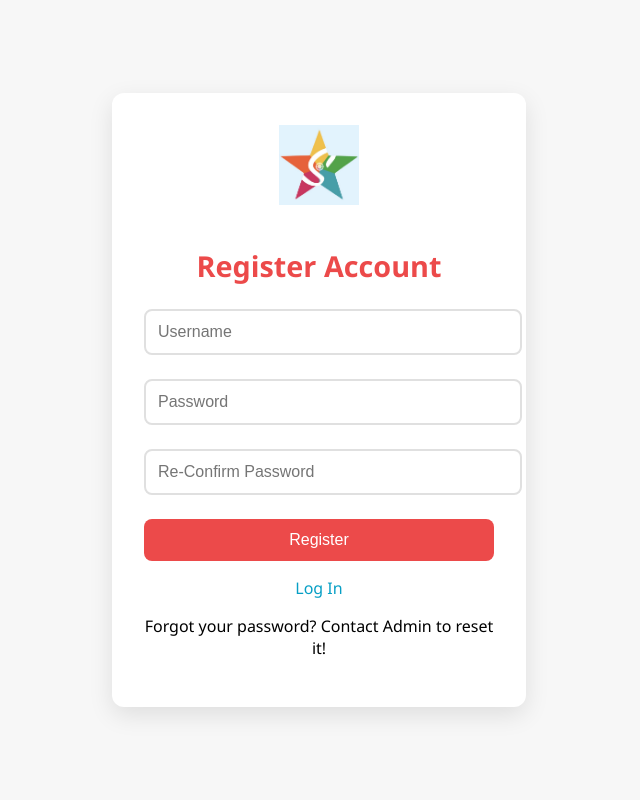
After one commit to 0xMeePok/starfish_attendance, a Flask app: page /register in a window 1280 px wide. The commit adds this page. Shown: the whole page, without its empty margins (321-961 px from the left). Run offline with Flask 3, Linux system fonts and the light colour scheme.

Commit message:
Added Login/register functionality, changed routes to reflect new login

```diff
--- a/app.py
+++ b/app.py
@@ -1,4 +1,4 @@
-from flask import Flask, render_template, jsonify, request, redirect, url_for, flash, make_response
+from flask import Flask, render_template, jsonify, request, redirect, url_for, flash, make_response, render_template, session
 import mysql.connector
 from dotenv import load_dotenv
 from datetime import datetime, timedelta,time
@@ -9,6 +9,8 @@ import csv
 import io
 import logging
 from io import StringIO
+from werkzeug.security import generate_password_hash, check_password_hash
+from functools import wraps
 
 # Load environment variables from the .env file
 load_dotenv()
@@ -31,13 +33,12 @@ db_config = {
 # Custom handler for 404 Not Found
 @app.errorhandler(404)
 def page_not_found(e):
-    return render_template("index.html"), 404
-
+    return render_template('error.html', error="The page you are looking for does not exist."), 404
 
 # Custom handler for 500 Internal Server Error
 @app.errorhandler(500)
 def internal_server_error(e):
-    return render_template("index.html"), 500
+    return render_template('error.html', error="Internal Server Error."), 500
 
 
 # Custom handler for other exceptions
@@ -47,12 +48,13 @@ def handle_exception(e):
     app.logger.error(f"Server error: {str(e)}")
 
     # Return a generic error message
-    return render_template("index.html"), 500
+    return render_template('error.html', error="Internal Server Error."), 500
 
 
-@app.route("/")
-def index():
-    return render_template("index.html")
+def get_db_connection():
+    """Establish a new database connection."""
+    connection = mysql.connector.connect(**db_config)
+    return connection
 
 
 """
@@ -62,7 +64,7 @@ Creation of Classes to map:
 """
 @app.route("/create_subject_class", methods=["GET", "POST"])
 def create_subject_class():
-    conn = mysql.connector.connect(**db_config)
+    conn = get_db_connection()
     cursor = conn.cursor()
 
     # Fetch all existing subjects
@@ -80,7 +82,7 @@ def create_subject_class():
         # Get form data for the class date
         class_date = request.form["class_date"]
 
-        conn = mysql.connector.connect(**db_config)
+        conn = get_db_connection()
         cursor = conn.cursor()
 
         # If the user enters a new subject, check if it already exists
@@ -141,7 +143,7 @@ def enroll_student():
         parent_email = request.form['parent_email']
         parent_phone = request.form['parent_phone']
 
-        conn = mysql.connector.connect(**db_config)
+        conn = get_db_connection()
         cursor = conn.cursor()
 
         try:
@@ -183,7 +185,7 @@ def upload_student_enrollment():
             csv_reader = csv.reader(stream)
             next(csv_reader)  # Skip header row if present
 
-            conn = mysql.connector.connect(**db_config)
+            conn = get_db_connection()
             cursor = conn.cursor()
 
             for row in csv_reader:
@@ -227,7 +229,7 @@ Allows the viewing of all attendance
 def overall_attendance():
     logging.debug("Entering overall_attendance route")
     try:
-        conn = mysql.connector.connect(**db_config)
+        conn = get_db_connection()
         cursor = conn.cursor(dictionary=True)
 
         query = """
@@ -282,7 +284,7 @@ def overall_attendance():
 
 @app.route("/attendance/<int:class_id>", methods=["GET"])
 def attendance_for_specific_class(class_id):
-    conn = mysql.connector.connect(**db_config)
+    conn = get_db_connection()
     cursor = conn.cursor()
 
     # Modify the query to filter by ClassID
@@ -322,7 +324,7 @@ def attendance_for_specific_class(class_id):
 @app.route('/update_attendance', methods=['POST'])
 def update_attendance():
     data = request.json
-    conn = mysql.connector.connect(**db_config)
+    conn = get_db_connection()
     cursor = conn.cursor()
 
     try:
@@ -357,7 +359,7 @@ def update_remark_reason():
     remark = data.get("remark")
     reason = data.get("reason")
 
-    conn = mysql.connector.connect(**db_config)
+    conn = get_db_connection()
     cursor = conn.cursor()
 
     update_fields = []
@@ -390,7 +392,7 @@ def update_remark_reason():
 
 @app.route("/attendance/search", methods=["GET"])
 def search_attendance():
-    conn = mysql.connector.connect(**db_config)
+    conn = get_db_connection()
     cursor = conn.cursor()
 
     # Base query to retrieve all classes
@@ -438,7 +440,7 @@ def search_attendance():
 @app.route('/api/class-attendance', methods=["GET"])
 def class_attendance():
     try:
-        conn = mysql.connector.connect(**db_config)
+        conn = get_db_connection()
         cursor = conn.cursor()
 
         start_date = request.args.get('start_date')
@@ -517,7 +519,7 @@ def class_attendance():
 
 @app.route('/create_marks', methods=['GET', 'POST'])
 def create_marks():
-    conn = mysql.connector.connect(**db_config)
+    conn = get_db_connection()
     cursor = conn.cursor(dictionary=True)
 
     # Fetch all students for the dropdown
@@ -553,7 +555,7 @@ def create_marks():
 
 @app.route("/export_class_attendance", methods=["GET", "POST"])
 def export_class_attendance():
-    conn = mysql.connector.connect(**db_config)
+    conn = get_db_connection()
     cursor = conn.cursor()
 
     # Fetch all subjects for the dropdown
@@ -627,7 +629,7 @@ def get_classes():
     if not subject_id:
         return jsonify({"error": "Subject ID is required"}), 400
 
-    conn = mysql.connector.connect(**db_config)
+    conn = get_db_connection()
     cursor = conn.cursor()
 
     try:
@@ -649,7 +651,7 @@ def get_classes():
 
 @app.route("/export_marks", methods=["GET", "POST"])
 def export_marks():
-    conn = mysql.connector.connect(**db_config)
+    conn = get_db_connection()
     cursor = conn.cursor()
 
     # Fetch all students for the dropdown
@@ -703,9 +705,129 @@ def export_marks():
     return render_template("export_marks.html", students=students)
 
 
-@app.route("/")
-def home():
-    return render_template("index.html")
+# Store user log in
+
+#CREATE TABLE `users` (
+#  `user_id` int NOT NULL AUTO_INCREMENT,
+#  `username` varchar(50) NOT NULL,
+#  `password` varchar(200) NOT NULL,
+#  `role` int NOT NULL,
+#  PRIMARY KEY (`user_id`)
+#) ENGINE=InnoDB AUTO_INCREMENT=17 DEFAULT CHARSET=utf8mb4 COLLATE=utf8mb4_0900_ai_ci;
+
+@app.route('/', methods=['GET', 'POST'])
+def login():
+    error = None
+    authoriseBool = False
+
+    # login logic
+    if request.method == 'POST':
+        conn = get_db_connection()
+        cursor = conn.cursor()
+        try:
+            cursor.execute("select password from USERS where username = %s", (request.form['username'],))
+            hashed_pwd = cursor.fetchall()
+            authoriseBool = check_password_hash(hashed_pwd[0][0], request.form['password'])
+
+            if authoriseBool:
+                cursor.execute("select user_id, role from USERS where username = %s", (request.form['username'],))
+                result = cursor.fetchone()
+                session['user_id'] = result[0]
+                session['role'] = result[1]  # Store the role
+                return redirect(url_for('homepage'))
+            else:
+                error = 'Invalid credentials'
+                return render_template('login.html', error=error)
+
+        except mysql.connector.Error as err:
+            flash(f"Error: {err}")
+            conn.rollback()
+        finally:
+            cursor.close()
+            conn.close()
+
+    else:
+        # by default will run this when first navigated to
+        return render_template('login.html')
+
+@app.route('/homepage', methods=['GET', 'POST'])
+def homepage():
+    return render_template('homepage.html')
+
+# to edit later
+@app.route('/forgetpassword')
+def forgetpassword():
+    return render_template("forgetpassword.html")
+
+@app.route('/logout')
+def logout():
+    session.pop('user_id', None)
+    session.pop('role', None)
+    flash("You have successfully logged out")
+    return redirect(url_for('login'))
+
+@app.route('/register', methods=['GET', 'POST'])
+def register():
+    if request.method == 'POST':
+        conn = get_db_connection()
+        cursor = conn.cursor()
+        try:
+            hashed_password = generate_password_hash(request.form['password'])
+            cursor.execute("INSERT INTO USERS (username, password, role) VALUES (%s, %s, 0)", (request.form['username'], hashed_password))
+            conn.commit()
+
+            cursor.execute("select user_id, role from USERS where username = %s", (request.form['username'],))
+            result = cursor.fetchone()
+            session['user_id'] = result[0]
+            session['role'] = result[1]  # Store the role
+
+            cursor.close()
+            conn.close()
+
+            return redirect(url_for('homepage'))
+
+        except mysql.connector.Error as err:
+            flash(f"Error: {err}")
+            conn.rollback()
+            cursor.close()
+            conn.close()
+
+            return render_template('register.html', error=err)
+    else:
+        return render_template('register.html')
+
+
+@app.route('/error', methods=['GET', 'POST'])
+def errorPage(err):
+    return render_template('error.html', error=err)
+
+
+# session check for each route
+@app.before_request
+def check_user_logged_in():
+    # List of routes that do not require login
+    public_routes = ['register', 'login', 'error', 'static']  # Elements + js in static, accessible before login pages are listed
+    if 'user_id' not in session and 'role' not in session and request.endpoint not in public_routes:
+        return redirect(url_for('login'))  # Redirect to login if user_id is not in session
+
+    elif request.endpoint not in public_routes:
+        conn = get_db_connection()
+        cursor = conn.cursor()
+
+        try:
+            cursor.execute("select role from USERS where user_id = %s", (session['user_id'],))
+            actual_role = cursor.fetchall()[0][0]
+
+            if actual_role != session['role']:
+                return redirect(url_for('login'))
+
+        except mysql.connector.Error as err:
+            flash(f"Error: {err}")
+            conn.rollback()
+            cursor.close()
+            conn.close()
+            return redirect(url_for('login'))
+
 
 
 if __name__ == "__main__":
--- /dev/null
+++ b/static/reconfirmpassword.js
@@ -0,0 +1,27 @@
+function validatePassword() {
+    var password = document.getElementById("password");
+    var confirm_password = document.getElementById("confirm_password");
+    var errorMessage = document.getElementById("error-message");
+
+    // Clear previous error message
+    errorMessage.style.display = 'none';
+    errorMessage.textContent = '';
+
+    if (password.value !== confirm_password.value) {
+        errorMessage.textContent = "Passwords do not match.";
+        errorMessage.style.display = 'block'; // Show the error message
+        return false;
+    }
+    return true;
+}
+
+document.getElementById('myForm').onsubmit = function(event) {
+    event.preventDefault(); // Prevent the default form submission
+
+    if (validatePassword()) {
+        console.log("Form is valid! Now you can submit it via AJAX or other methods.");
+        this.submit(); // Submit the form if validation passes
+    } else {
+        console.log("Form is invalid! Please correct the errors.");
+    }
+};
--- /dev/null
+++ b/templates/layout.html
@@ -0,0 +1,12 @@
+<!doctype html>
+<title>Starfish Attendance System</title>
+{% with messages = get_flashed_messages() %}
+  {% if messages %}
+    <ul class=flashes>
+    {% for message in messages %}
+      <li>{{ message }}</li>
+    {% endfor %}
+    </ul>
+  {% endif %}
+{% endwith %}
+{% block body %}{% endblock %}
--- /dev/null
+++ b/templates/register.html
@@ -0,0 +1,145 @@
+{% extends "layout.html" %}
+{% block body %}
+<!DOCTYPE html>
+<html lang="en">
+<head>
+    <meta charset="UTF-8">
+    <meta name="viewport" content="width=device-width, initial-scale=1.0">
+    <title>Starfish Attendance Register</title>
+    <!-- <script type="text/javascript" src="../lib/reconfirmpassword.js"></script> -->
+    <style>
+        :root {
+            --primary-color: #ec4a4a;
+            --secondary-color: #079fc5;
+            --background-color: #f7f7f7;
+            --text-color: #333;
+        }
+        body {
+            font-family: 'Segoe UI', Tahoma, Geneva, Verdana, sans-serif;
+            background-color: var(--background-color);
+            display: flex;
+            justify-content: center;
+            align-items: center;
+            height: 100vh;
+            margin: 0;
+        }
+        .register-container {
+            background-color: white;
+            padding: 2rem;
+            border-radius: 12px;
+            box-shadow: 0 8px 24px rgba(0, 0, 0, 0.1);
+            width: 100%;
+            max-width: 350px;
+            text-align: center;
+        }
+        .logo {
+            width: 80px;
+            height: 80px;
+            margin-bottom: 1rem;
+        }
+        h1 {
+            color: var(--primary-color);
+            margin-bottom: 1.5rem;
+            font-size: 1.8rem;
+        }
+        form {
+            display: flex;
+            flex-direction: column;
+        }
+        .input-group {
+            position: relative;
+            margin-bottom: 1.5rem;
+        }
+        input {
+            width: 100%;
+            padding: 0.75rem;
+            border: 2px solid #e0e0e0;
+            border-radius: 8px;
+            font-size: 1rem;
+            transition: border-color 0.3s ease;
+        }
+        input:focus {
+            outline: none;
+            border-color: var(--secondary-color);
+        }
+        label {
+            position: absolute;
+            left: 0.75rem;
+            top: 0.75rem;
+            color: #999;
+            pointer-events: none;
+            transition: 0.3s ease all;
+        }
+        input:focus ~ label,
+        input:not(:placeholder-shown) ~ label {
+            top: -0.5rem;
+            left: 0.5rem;
+            font-size: 0.8rem;
+            color: var(--secondary-color);
+            background-color: white;
+            padding: 0 0.25rem;
+        }
+        button {
+            padding: 0.75rem;
+            background-color: var(--primary-color);
+            color: white;
+            border: none;
+            border-radius: 8px;
+            cursor: pointer;
+            font-size: 1rem;
+            transition: background-color 0.3s ease, transform 0.1s ease;
+        }
+        button:hover {
+            background-color: #ff6b6b;
+        }
+        button:active {
+            transform: scale(0.98);
+        }
+        .error {
+            color: var(--primary-color);
+            margin-bottom: 1rem;
+        }
+        .links {
+            margin-top: 1rem;
+        }
+        .links a {
+            color: var(--secondary-color);
+            text-decoration: none;
+        }
+        .links a:hover {
+            text-decoration: underline;
+        }
+    </style>
+</head>
+<body>
+    <div class="register-container">
+        <img class="logo" src="{{ url_for('static', filename='starfish_logo.jpg') }}" alt="Starfish Logo" />
+        <h1>Register Account</h1>
+        {% if error %}
+            <p class="error"><strong>Error:</strong> {{ error }}</p>
+        {% endif %}
+        <form id="myForm" method="post">
+            <div class="input-group">
+                <input type="text" id="username" name="username" required placeholder="Username">
+            </div>
+            <div class="input-group">
+                <input type="password" id="password" name="password" required placeholder="Password">
+            </div>
+            <div class="input-group">
+                <input type="password" id="confirm_password" name="confirm_password" required placeholder="Re-Confirm Password">
+                <div id="error-message" class="error" style="display: none;"></div> <!-- Error message placeholder -->
+            </div>
+            <button type="submit">Register</button>
+        </form>
+        <div class="links">
+            <a href="{{ url_for('login') }}">Log In</a>
+            <br>
+        </div>
+        <div class="links">
+            <p>Forgot your password? Contact Admin to reset it!</p>
+        </div>
+    </div>
+    <script src="{{ url_for('static', filename='reconfirmpassword.js') }}"></script>
+</body>
+</html>
+{% endblock %}
```
Also changed, not shown: templates/homepage.html (renamed from templates/index.html, +14 -6 lines), templates/login.html (added, +139 -0 lines), static/starfish_logo.jpg (added).
